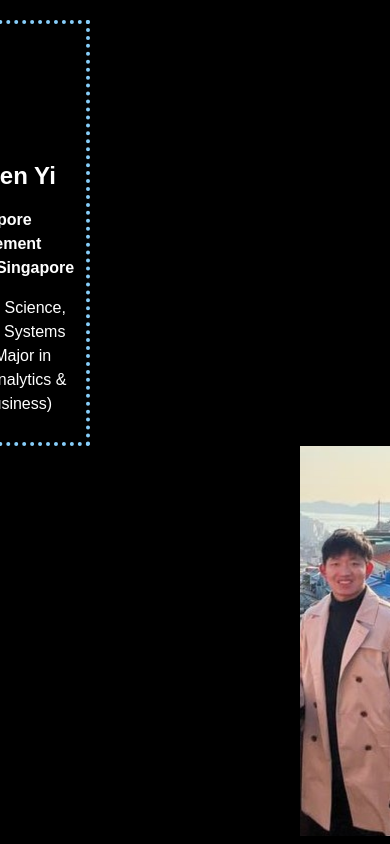
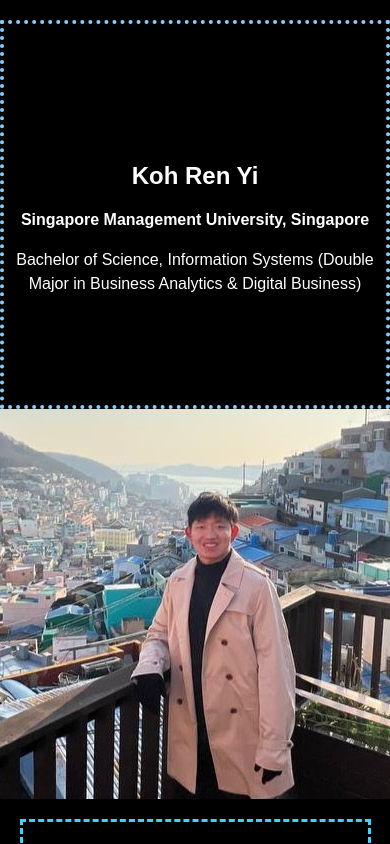
Before and after one commit to rykn1/rykn1.github.io, a plain HTML site: page index.html in a window 390 px wide. Shown: the top 844 px of the page. Drawn offline with Linux system fonts and the light colour scheme.

Commit message:
Update index.css

```diff
--- a/index.css
+++ b/index.css
@@ -1,5 +1,5 @@
 body {
-    background-color:#000000;
+    background-color: #000000;
     margin: 0;
     padding: 0;
     font-family: Arial, Helvetica, sans-serif;
@@ -26,19 +26,19 @@ body {
     min-height: 350px;
     width: 15%;
     padding: 20px;
-    margin-left:300px;
+    margin-left: 5%;
 }
 
 .maininfo {
     float: right;
-    width: 50%;
+    width: 70%;
     background-color: black;
     color: white;
     padding: 10px;
     box-sizing: border-box;
     text-align: center;
-    padding-top:120px;
-    margin-right:300px;
+    padding-top: 120px;
+    margin-right: 5%;
     min-height: 389px;
     border: 4px lightskyblue dotted;
 }
@@ -48,38 +48,56 @@ body {
     color: white;
     text-align: center;
     padding: 5px;
-    margin-top: 20px;
+    margin-top: 10px;
     font-size: large;
 }
 
 .bio {
     margin-top: 20px;
     margin-bottom: 20px;
-    margin-left: 50px;
-    margin-right:50px;
+    margin-left: 5%;
+    margin-right: 5%;
     padding: 30px;
-    text-align:center;
+    text-align: center;
     border: 3px dashed #3dd2ff;
 }
 
-.bio h2{
-    font-family:'Gill Sans', 'Gill Sans MT', Calibri, 'Trebuchet MS', sans-serif;
+.bio h2 {
+    font-family: 'Gill Sans', 'Gill Sans MT', Calibri, 'Trebuchet MS', sans-serif;
     font-size: 50px;
     text-transform: uppercase;
     color: white;
     background-color: black;
 }
 
-.bio p{
-    color:white;
+.bio p {
+    color: white;
 }
 
 .youtube {
-    background-color:black;
+    background-color: black;
 }
 
-.youtube h2{
-    text-align:center;
+.youtube h2 {
+    text-align: center;
     text-decoration: underline;
     color: white;
 }
+
+
+@media screen and (max-width: 1200px) {
+    .sidephoto,
+    .maininfo {
+        width: 40%;
+    }
+}
+
+@media screen and (max-width: 768px) {
+    .sidephoto,
+    .maininfo {
+        float: none;
+        width: 100%;
+        margin-left: auto;
+        margin-right: auto;
+    }
+}
```
